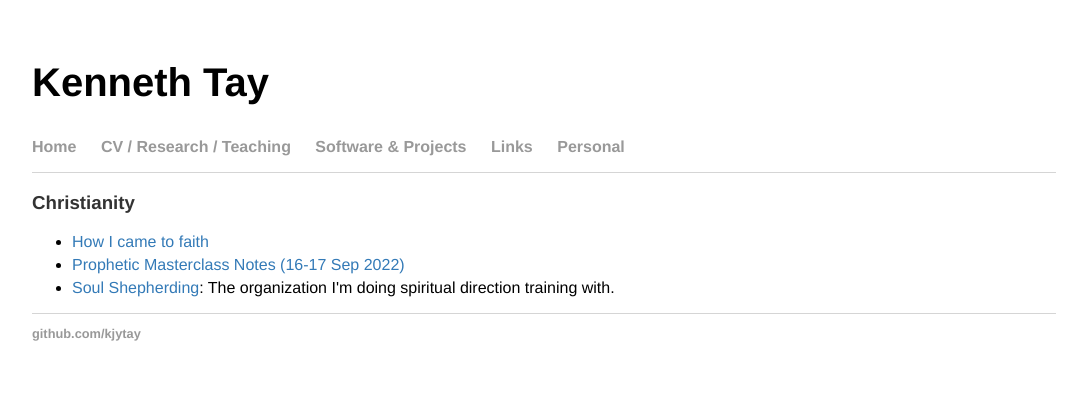
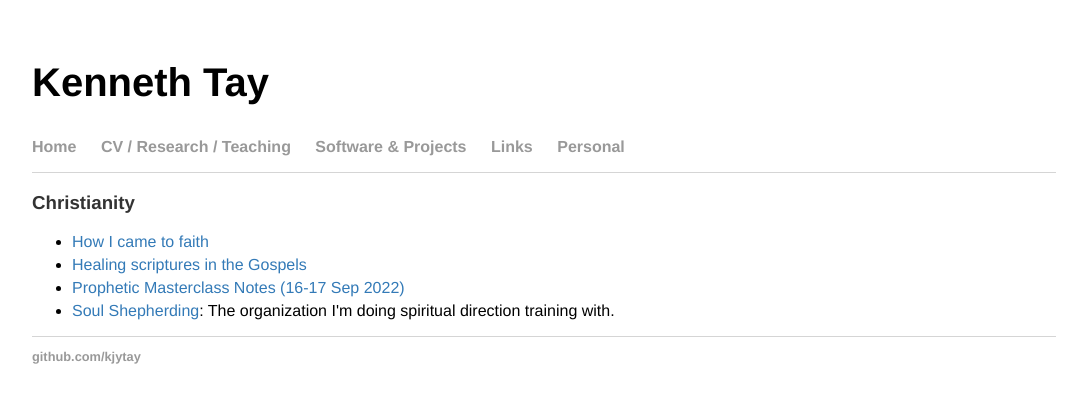
Before and after one commit to kjytay/kjytay.github.io, a Jekyll site: the page built from personal/index.html, in a window 1280 px wide. Shown: the top 403 px of the page, without its empty margins (96-1183 px from the left). Built offline with Jekyll 4.4.1, drawn with Linux system fonts in a browser that asks for light colours.

Commit message:
Add healing scriptures in the gospels link.

```diff
--- a/personal/index.html
+++ b/personal/index.html
@@ -6,6 +6,7 @@ title: Kenneth Tay
 <h3>Christianity</h3>
 <ul>
   <li><a href="My testimony 2023-02-17.pdf">How I came to faith</a></li>
+  <li><a href="https://docs.google.com/document/d/1InMSdrXj_Do-P_bhEdvUOeJp22xAJe50vjRlJc2WFuw/edit?usp=sharing">Healing scriptures in the Gospels</a></li>
   <li><a href="https://docs.google.com/document/d/1Mev_l8DwVohMo1AZEk46roxLvnA6tisSfTFVfB9Jo5Y/edit?usp=sharing">Prophetic Masterclass Notes (16-17 Sep 2022)</a></li>
   <li><a href="https://www.soulshepherding.org/">Soul Shepherding</a>: The organization I'm doing spiritual direction training with.</li>
 </ul>
```
